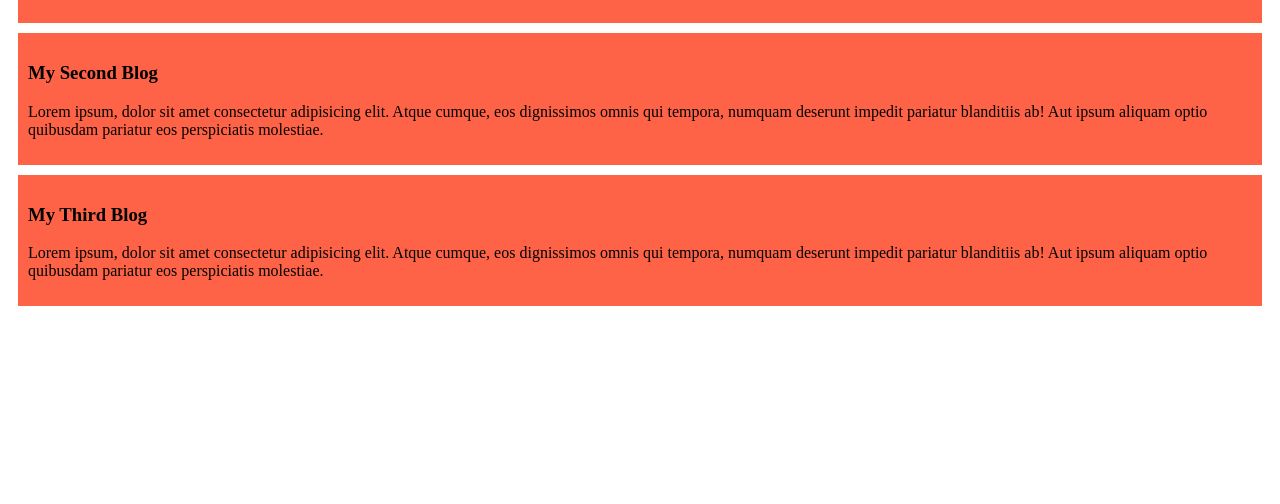
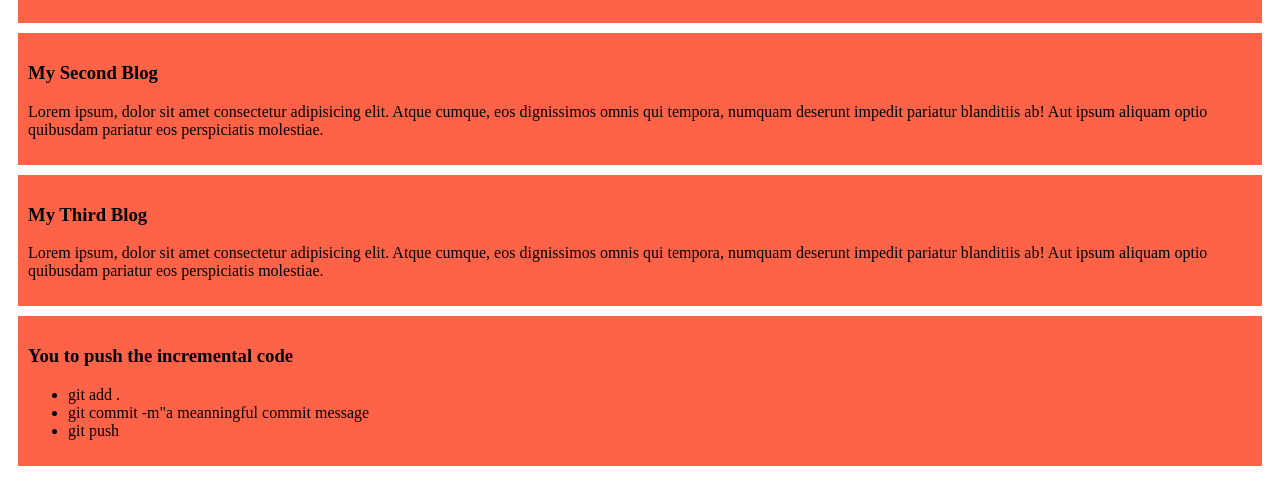
Before and after one commit to syedridoan/My-Simple_Website, a plain HTML site: page index.html in a window 1280 px wide. Shown: the part 118-622 px from the top of the page. Drawn offline with Linux system fonts and the light colour scheme.

Commit message:
added a list to push code

```diff
--- a/index.html
+++ b/index.html
@@ -22,6 +22,13 @@
     <p>Lorem ipsum, dolor sit amet consectetur adipisicing elit. Atque cumque, eos dignissimos omnis qui tempora, numquam deserunt impedit pariatur blanditiis ab! Aut ipsum aliquam optio quibusdam pariatur eos perspiciatis molestiae.</p>
 
   </div>
-
+  <div>
+    <h3>You to push the incremental code</h3>
+    <ul>
+      <li>git add .</li>
+      <li>git commit -m"a meanningful commit message </li>
+      <li>git push</li>
+    </ul>
+  </div>
 </body>
 </html>
```
